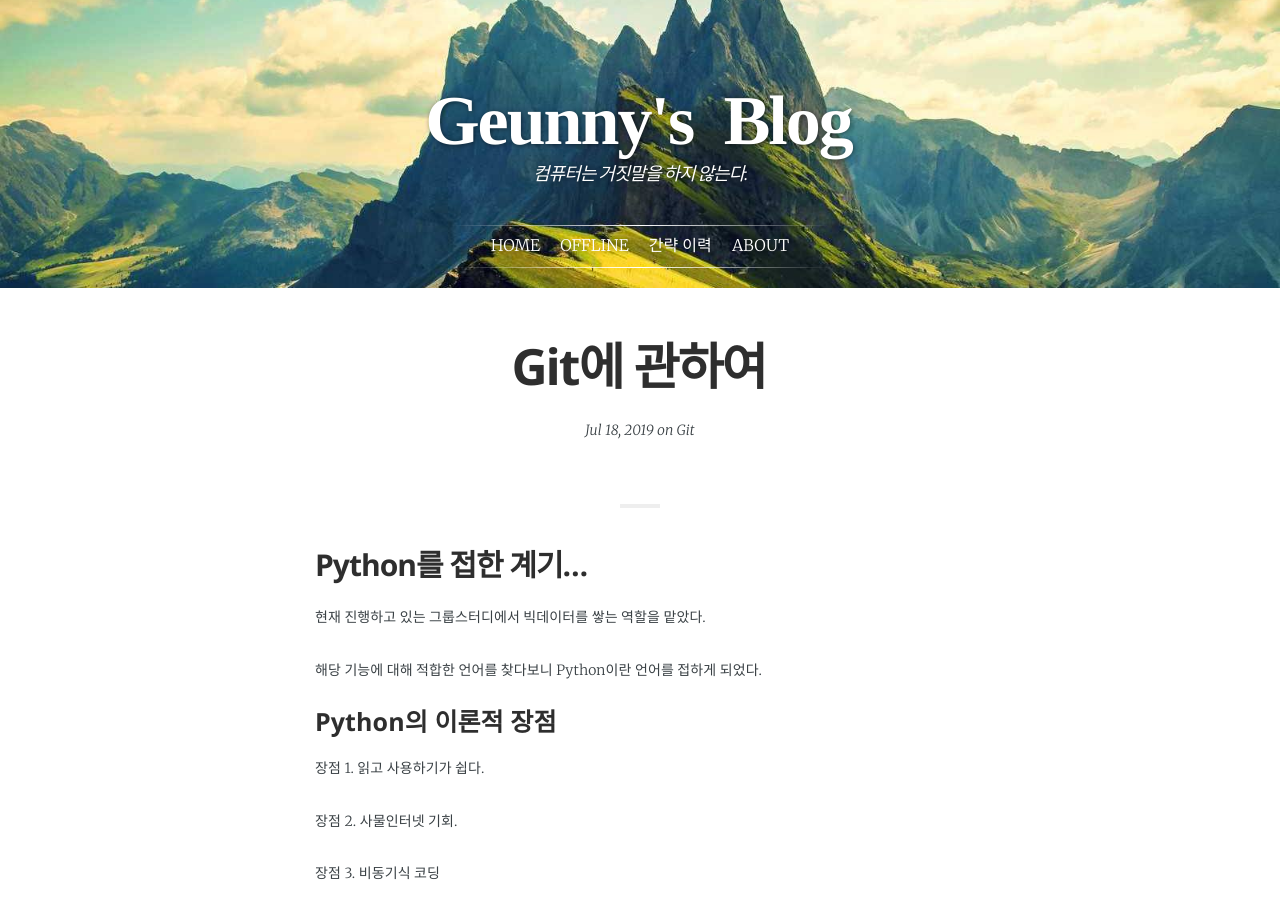
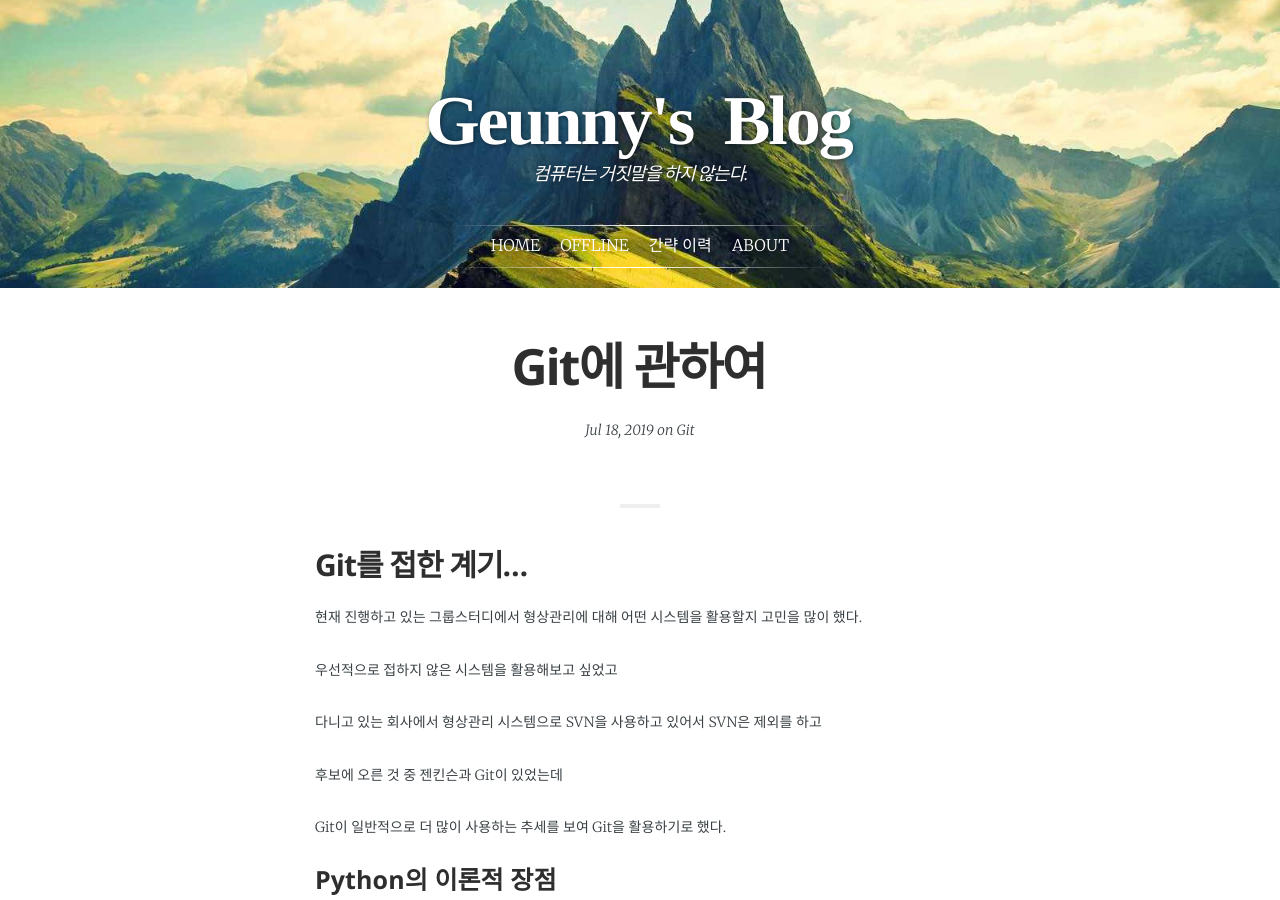
Before and after one commit to jwillmer/jekyllDecent, a Jekyll site: the page built from _posts/2019-07-18-git1.md, in a window 1280 px wide and 900 px high. Built offline with Jekyll 4.4.1, drawn with Linux system fonts in a browser that asks for light colours; some web fonts are replaced.

Commit message:
Update 2019-07-18-git1.md

```diff
--- a/_posts/2019-07-18-git1.md
+++ b/_posts/2019-07-18-git1.md
@@ -12,11 +12,18 @@ language:          KO
 comments:          true
 ---
 
-## Python를 접한 계기...
+## Git를 접한 계기...
 
-현재 진행하고 있는 그룹스터디에서 빅데이터를 쌓는 역할을 맡았다.
+현재 진행하고 있는 그룹스터디에서 형상관리에 대해 어떤 시스템을 활용할지 고민을 많이 했다.
 
-해당 기능에 대해 적합한 언어를 찾다보니 Python이란 언어를 접하게 되었다.
+우선적으로 접하지 않은 시스템을 활용해보고 싶었고
+
+다니고 있는 회사에서 형상관리 시스템으로 SVN을 사용하고 있어서 SVN은 제외를 하고
+
+후보에 오른 것 중 젠킨슨과 Git이 있었는데
+
+Git이 일반적으로 더 많이 사용하는 추세를 보여 Git을 활용하기로 했다.
+
 
 
 ### Python의 이론적 장점
```
